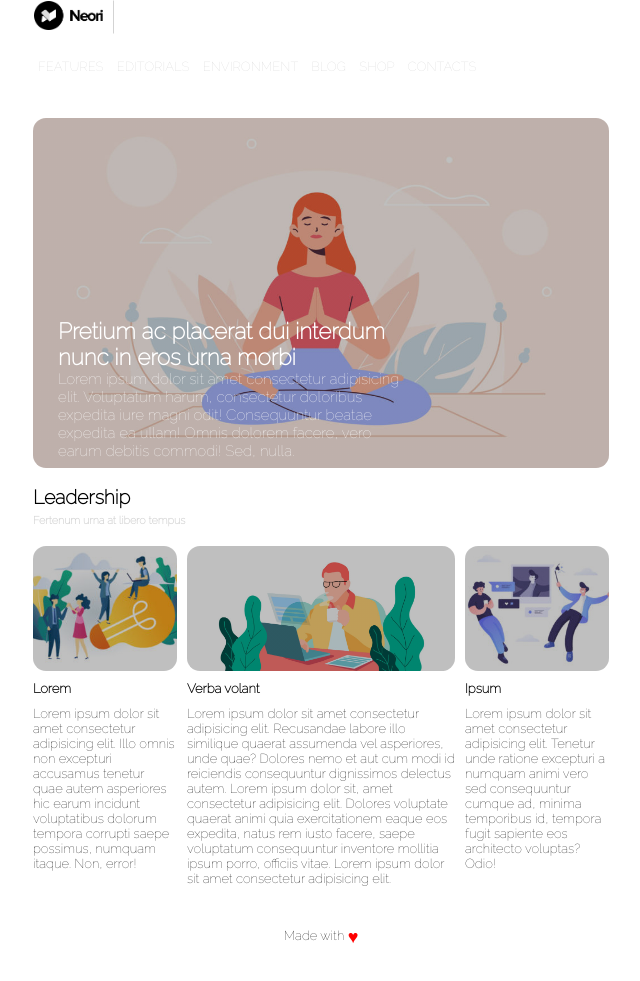
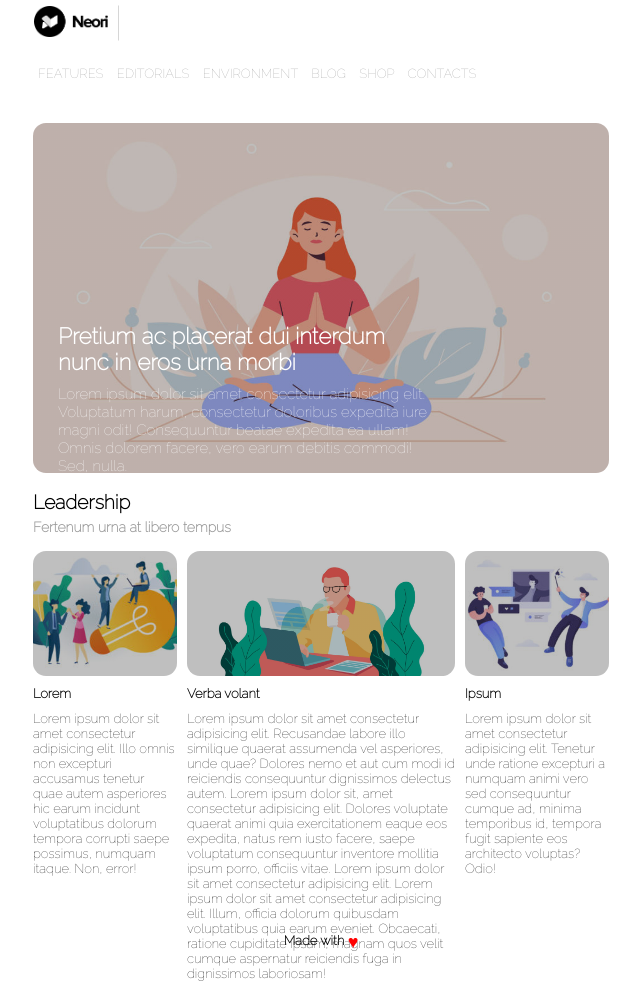
Before and after one commit to Furentsu/htmlcss-wp, a plain HTML site: page index.html in a window 1280 px wide. Shown: the whole page, without its empty margins (319-959 px from the left). Drawn offline with Linux system fonts and the light colour scheme.

Commit message:
Improved visuals

```diff
--- a/css/style.css
+++ b/css/style.css
@@ -22,9 +22,10 @@ header {
 }
 
 .logo {
-    width: 14%;
+    width: 15%;
     border: 1px solid transparent;
-    border-right-color: lightgray;
+    border-right-color: rgb(214, 214, 214);
+    margin-top: 5px;
     padding-right: 10px;
 }
 
@@ -45,7 +46,7 @@ padding: 25px 0 0;
 
 .navbar a {
     text-decoration: none;
-    color: lightgray;
+    color: rgb(155, 155, 155);
 }
 
 /* Sezione principale */
@@ -62,11 +63,15 @@ padding: 25px 0 0;
 }
 
 .jumbotron-text {
-    width: 65%;
+    width: 70%;
     height: 350px;
     padding: 200px 0 50px 25px;
     font-size: 15px;
     color: white;
+}
+
+.jumbotron-text h1 {
+    margin-bottom: 10px;
 }
 
     /* Sezione contenuti */
@@ -84,7 +89,8 @@ padding: 25px 0 0;
 }
 
 .content-top h5 {
-    color: lightgray;
+    font-size: 14px;
+    color: rgb(155, 155, 155);
 }
 
 .box {
@@ -140,9 +146,9 @@ padding: 25px 0 0;
 /* Sezione footer */
 
 .lastline {
-    height: 50px;
     text-align: center;
     line-height: 50px;
+    font-weight: bold;
 }
 
 .lastline > span {
--- a/index.html
+++ b/index.html
@@ -97,7 +97,7 @@
 
                         <div class="center-bottom">
                             <h4>Verba volant</h4>
-                            <p>Lorem ipsum dolor sit amet consectetur adipisicing elit. Recusandae labore illo similique quaerat assumenda vel asperiores, unde quae? Dolores nemo et aut cum modi id reiciendis consequuntur dignissimos delectus autem. Lorem ipsum dolor sit, amet consectetur adipisicing elit. Dolores voluptate quaerat animi quia exercitationem eaque eos expedita, natus rem iusto facere, saepe voluptatum consequuntur inventore mollitia ipsum porro, officiis vitae. Lorem ipsum dolor sit amet consectetur adipisicing elit.</p>
+                            <p>Lorem ipsum dolor sit amet consectetur adipisicing elit. Recusandae labore illo similique quaerat assumenda vel asperiores, unde quae? Dolores nemo et aut cum modi id reiciendis consequuntur dignissimos delectus autem. Lorem ipsum dolor sit, amet consectetur adipisicing elit. Dolores voluptate quaerat animi quia exercitationem eaque eos expedita, natus rem iusto facere, saepe voluptatum consequuntur inventore mollitia ipsum porro, officiis vitae. Lorem ipsum dolor sit amet consectetur adipisicing elit. Lorem ipsum dolor sit amet consectetur adipisicing elit. Illum, officia dolorum quibusdam voluptatibus quia earum eveniet. Obcaecati, ratione cupiditate ipsam, magnam quos velit cumque aspernatur reiciendis fuga in dignissimos laboriosam!</p>
                         </div>
                     </div>
 
```
